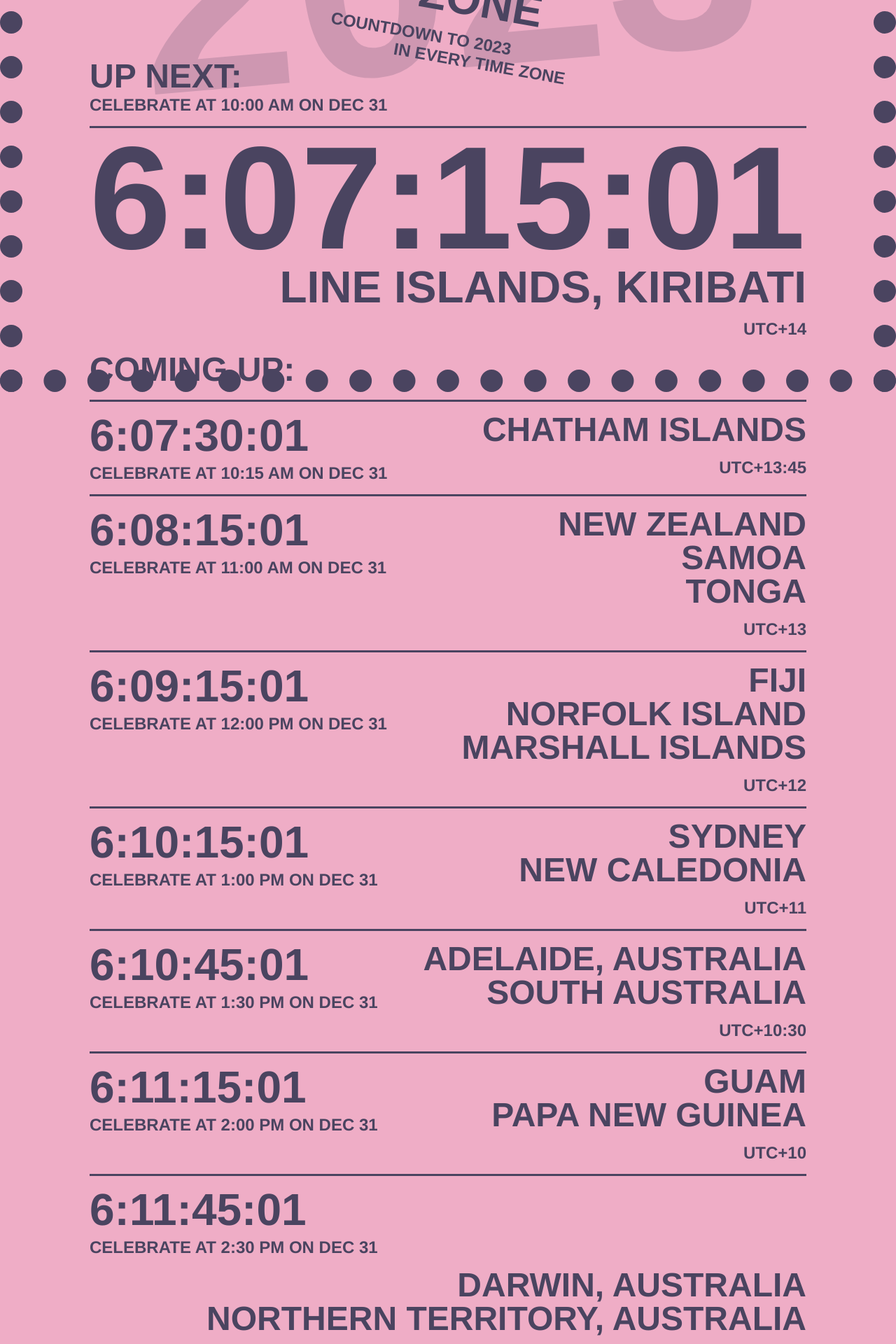
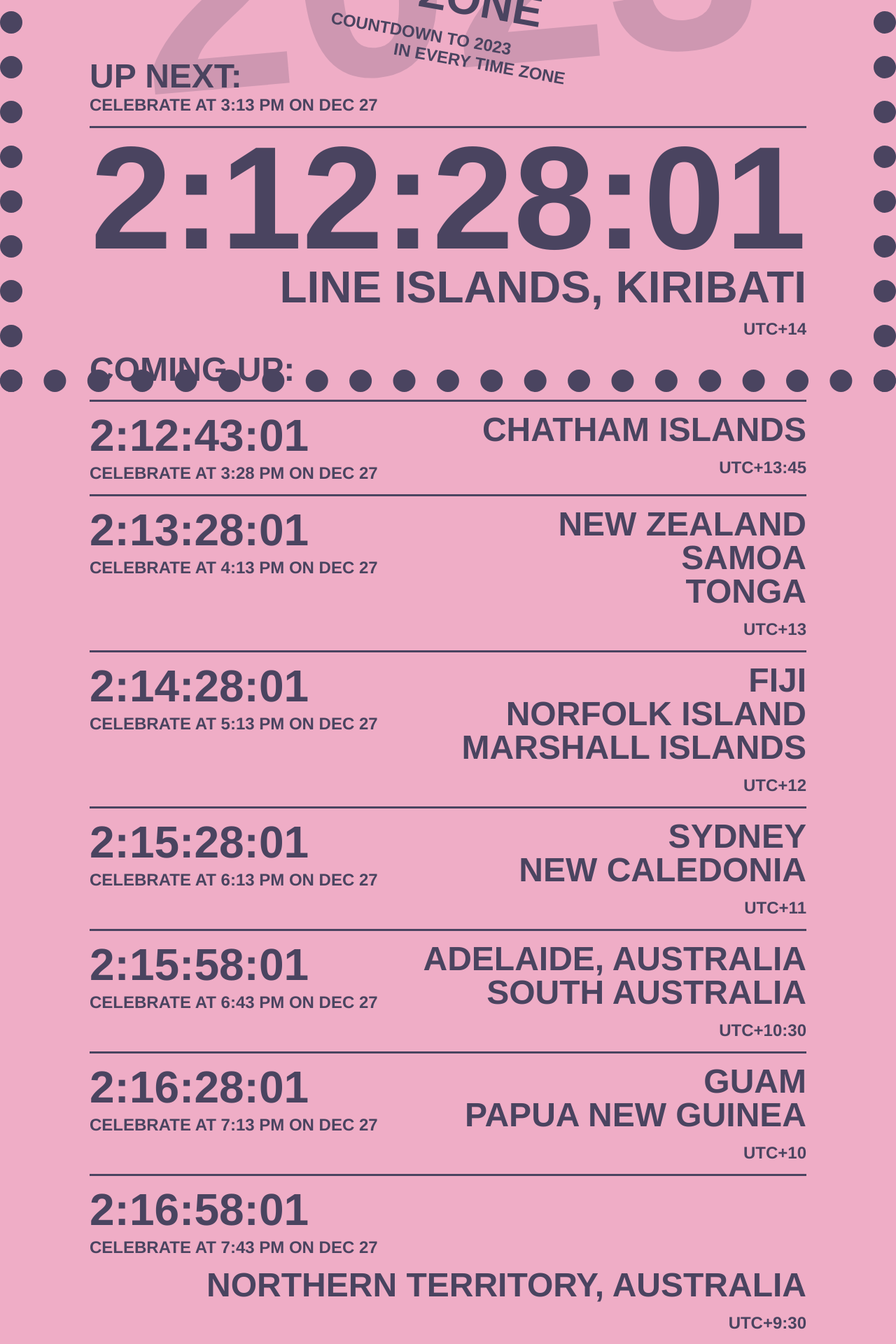
Before and after one commit to adamaaronson/new-year-zone, a React (Vite) app: page / in a window 1280 px wide. Shown: the part 240-2160 px from the top of the page at 70% size. Built offline with nearby package versions, Linux system fonts and the light colour scheme.

Commit message:
Countdown end celebration

```diff
--- a/src/components/App.tsx
+++ b/src/components/App.tsx
@@ -38,6 +38,8 @@ export default function App() {
     const [timeZoneData, setTimeZoneData] = useState(getTimeZoneData());
     const [globalTime, setGlobalTime] = useState(Date.now());
     const [referenceTime, setReferenceTime] = useState(Date.now());
+    const [celebrating, setCelebrating] = useState(false);
+    const [timeZoneCelebrating, setTimeZoneCelebrating] = useState(timeZonesInOrder[0])
 
     useEffect(() => {
         const updateCountdowns = () => {
@@ -56,17 +58,33 @@ export default function App() {
         setTimeout(updateCountdowns, INTERVAL_MILLISECONDS);
     }, [globalTime])
 
+    const celebrate = (timeZone: TimeZone) => {
+        setTimeZoneCelebrating(timeZone);
+        setCelebrating(true);
+    }
+
+    useEffect(() => {
+        if (!celebrating) {
+            setTimeZoneData(getTimeZoneData());
+        }
+    }, [celebrating])
+
     return (
         <div className="app">
             <div className="app-border"></div>
             <Header newYear={newYear}/>
-            {/* <HappyNewYearModal timeZone={timeZoneData.soonestTimeZone!} /> */}
+            <HappyNewYearModal
+                celebrating={celebrating}
+                setCelebrating={setCelebrating}
+                timeZone={timeZoneCelebrating}
+            />
             <section className="main-countdown-section">
                 {timeZoneData.soonestTimeZone ?
                     <CountdownMain
                         globalTime={globalTime}
                         timeZone={timeZoneData.soonestTimeZone}
                         newYear={newYear}
+                        onCountdownEnd={timeZone => celebrate(timeZone)}
                     />
                 :
                     <></>
@@ -79,6 +97,7 @@ export default function App() {
                         globalTime={globalTime}
                         timeZones={timeZoneData.remainingTimeZones}
                         newYear={newYear}
+                        onCountdownEnd={timeZone => celebrate(timeZone)}
                     />
                 :
                     <></>
--- a/src/components/Countdown.tsx
+++ b/src/components/Countdown.tsx
@@ -17,25 +17,20 @@ const MILLISECONDS_PER_DAY = MILLISECONDS_PER_HOUR * HOURS_PER_DAY;
 
 const HAPPY_NEW_YEAR = "Happy New Year!"
 
-const NEW_YEAR_DATE = {
-    yearOffset: 0,
-    month: 0,
-    day: 1,
-    hour: 0,
-    minute: 0
-}
-
 // const NEW_YEAR_DATE = {
-//     yearOffset: -1,
-//     month: 11,
-//     day: 28,
-//     hour: 20,
-//     minute: 7
+//     yearOffset: 0,
+//     month: 0,
+//     day: 1,
+//     hour: 0,
+//     minute: 0
 // }
 
-interface Props {
-    untilTime: number
-    globalTime: number
+const NEW_YEAR_DATE = {
+    yearOffset: -1,
+    month: 11,
+    day: 28,
+    hour: 5,
+    minute: 13
 }
 
 function getSeconds(timeInMilliseconds: number) {
@@ -114,8 +109,24 @@ function getTimeString(time: number) {
     return timeString;
 }
 
-export function Countdown({ untilTime, globalTime }: Props) {
+interface Props {
+    untilTime: number
+    globalTime: number
+    onCountdownEnd: () => void
+}
+
+export function Countdown({ untilTime, globalTime, onCountdownEnd }: Props) {
+    const [complete, setComplete] = useState(false)
     const time = untilTime - globalTime;
+
+    useEffect(() => {
+        if (time <= 0) {
+            if (!complete) {
+                onCountdownEnd();
+                setComplete(true);
+            }
+        }
+    }, [time])
 
     return <div className="countdown">
         {getTimeString(time)}
--- a/src/components/CountdownList.tsx
+++ b/src/components/CountdownList.tsx
@@ -6,9 +6,10 @@ interface Props {
     timeZones: TimeZone[]
     globalTime: number
     newYear: number
+    onCountdownEnd: (timeZone: TimeZone) => void
 }
 
-export function CountdownList({ timeZones, globalTime, newYear }: Props) {
+export function CountdownList({ timeZones, globalTime, newYear, onCountdownEnd }: Props) {
     return <div className="countdown-list">
         <div className="up-next">
             Coming up:
@@ -17,7 +18,11 @@ export function CountdownList({ timeZones, globalTime, newYear }: Props) {
             .map(zone => <div className="countdown-list-row" key={zone.name}>
             <div className="countdown-list-time-stuff">
                 <div className="countdown-list-timer">
-                    <Countdown globalTime={globalTime} untilTime={getNewYearInTimeZone(newYear, zone)} />
+                    <Countdown
+                        globalTime={globalTime}
+                        untilTime={getNewYearInTimeZone(newYear, zone)}
+                        onCountdownEnd={() => onCountdownEnd(zone)}
+                    />
                 </div>
                 <div className="countdown-list-timestamp">
                     Celebrate at {getTimestampDescription(getNewYearInTimeZone(newYear, zone))}
--- a/src/components/CountdownMain.tsx
+++ b/src/components/CountdownMain.tsx
@@ -7,13 +7,14 @@ interface Props {
     timeZone: TimeZone
     globalTime: number
     newYear: number
+    onCountdownEnd: (timeZone: TimeZone) => void
 }
 
 function getNewTextSize(textWidth: number, containerWidth: number, textSize: number) {
     return Math.floor(containerWidth / textWidth * textSize);
 }
 
-export function CountdownMain({ timeZone, globalTime, newYear }: Props) {
+export function CountdownMain({ timeZone, globalTime, newYear, onCountdownEnd }: Props) {
     const newYearInTimeZone = getNewYearInTimeZone(newYear, timeZone)
     const countdownTextRef = useRef(null);
     const countdownContainerRef = useRef(null);
@@ -58,9 +59,13 @@ export function CountdownMain({ timeZone, globalTime, newYear }: Props) {
             </div>
         </div>
 
-        <div className="main-clock">
+        <div className="main-countdown-meat">
             <div className="main-countdown-text" ref={countdownTextRef} style={{fontSize: countdownSize + "px"}}>
-                <Countdown untilTime={newYearInTimeZone} globalTime={globalTime}/>
+                <Countdown
+                    untilTime={newYearInTimeZone}
+                    globalTime={globalTime}
+                    onCountdownEnd={() => onCountdownEnd(timeZone)}
+                />
             </div>
             <div className="main-time-zone-locations">
                 { timeZone.locations.join(" / ")}
--- a/src/components/HappyNewYearModal.tsx
+++ b/src/components/HappyNewYearModal.tsx
@@ -4,14 +4,18 @@ import { TimeZone } from './TimeZone';
 
 interface Props {
     timeZone: TimeZone
+    celebrating: boolean
+    setCelebrating: (celebrating: boolean) => void
 }
 
-export function HappyNewYearModal({ timeZone }: Props) {
-    const [visible, setVisible] = useState(true);
+export function HappyNewYearModal({ timeZone, celebrating, setCelebrating }: Props) {
+    const closeModal = () => {
+        setCelebrating(false)
+    }
 
-    return <div className={"happy-new-year-modal-wrapper" + (visible ? "" : " invisible")} onClick={() => setVisible(false)}>
-        <div className={"happy-new-year-modal" + (visible ? "" : " invisible")} onClick={e => e.stopPropagation()}>
-            <div className="x-button" onClick={() => setVisible(false)}>
+    return <div className={"happy-new-year-modal-wrapper" + (celebrating ? "" : " invisible")} onClick={closeModal}>
+        <div className={"happy-new-year-modal" + (celebrating ? "" : " invisible")} onClick={e => e.stopPropagation()}>
+            <div className="x-button" onClick={closeModal}>
                 X
             </div>
             <h1 className="happy-new-year-title">
--- a/src/css/CountdownList.scss
+++ b/src/css/CountdownList.scss
@@ -14,10 +14,15 @@
     gap: 1rem;
 }
 
+.countdown-list-time-stuff {
+    flex: auto;
+}
+
 .countdown-list-info {
     text-align: right;
     flex: auto;
 }
+
 
 .countdown-list-locations {
     font-size: 3rem;
@@ -27,13 +32,16 @@
 
     display: flex;
     flex-flow: column wrap;
+
+    @media (max-width: 400px) {
+        font-size: 2rem;
+    }
 }
 
 .countdown-list-timer {
     font-size: 4rem;
     line-height: 1em;
     margin-bottom: 0.5rem;
-    flex: auto;
 
     @media (max-width: 1200px) {
         font-size: 4rem;
--- a/src/css/CountdownMain.scss
+++ b/src/css/CountdownMain.scss
@@ -21,9 +21,15 @@
     font-size: 4rem;
     line-height: 0.9em;
     margin-bottom: 1rem;
+    hyphens: auto;
+    word-wrap: break-word;
 
     @media (max-width: 800px) {
         font-size: 3rem;
+    }
+
+    @media (max-width: 400px) {
+        font-size: 2rem;
     }
 }
 
--- a/src/css/HappyNewYearModal.scss
+++ b/src/css/HappyNewYearModal.scss
@@ -1,7 +1,7 @@
 @import '../main.scss';
 
 .happy-new-year-modal-wrapper {
-    position: absolute;
+    position: fixed;
     top: 0;
     left: 0;
     width: 100%;
--- a/src/data/timezones.json
+++ b/src/data/timezones.json
@@ -252,14 +252,13 @@
         "name": "UTC+9",
         "locations": [
             "Tokyo",
-            "Seuol"
+            "Seoul"
         ]
     },
     {
         "utc": 9.5,
         "name": "UTC+9:30",
         "locations": [
-            "Darwin, Australia",
             "Northern Territory, Australia"
         ]
     },
@@ -268,7 +267,7 @@
         "name": "UTC+10",
         "locations": [
             "Guam",
-            "Papa New Guinea"
+            "Papua New Guinea"
         ]
     },
     {
```
